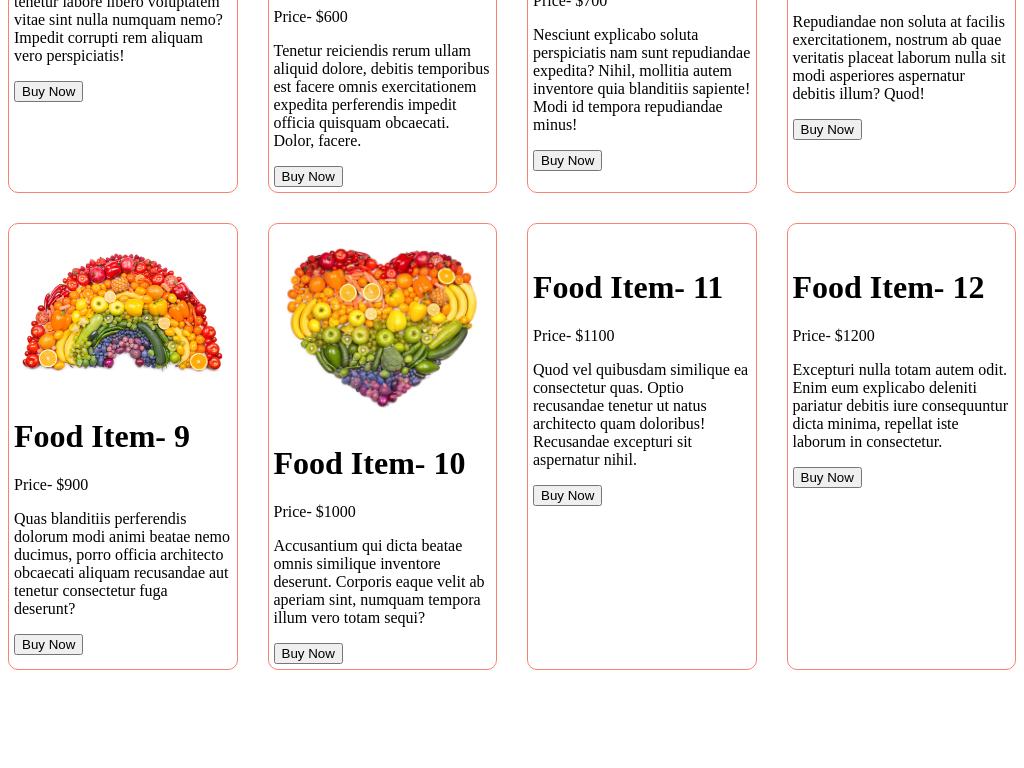
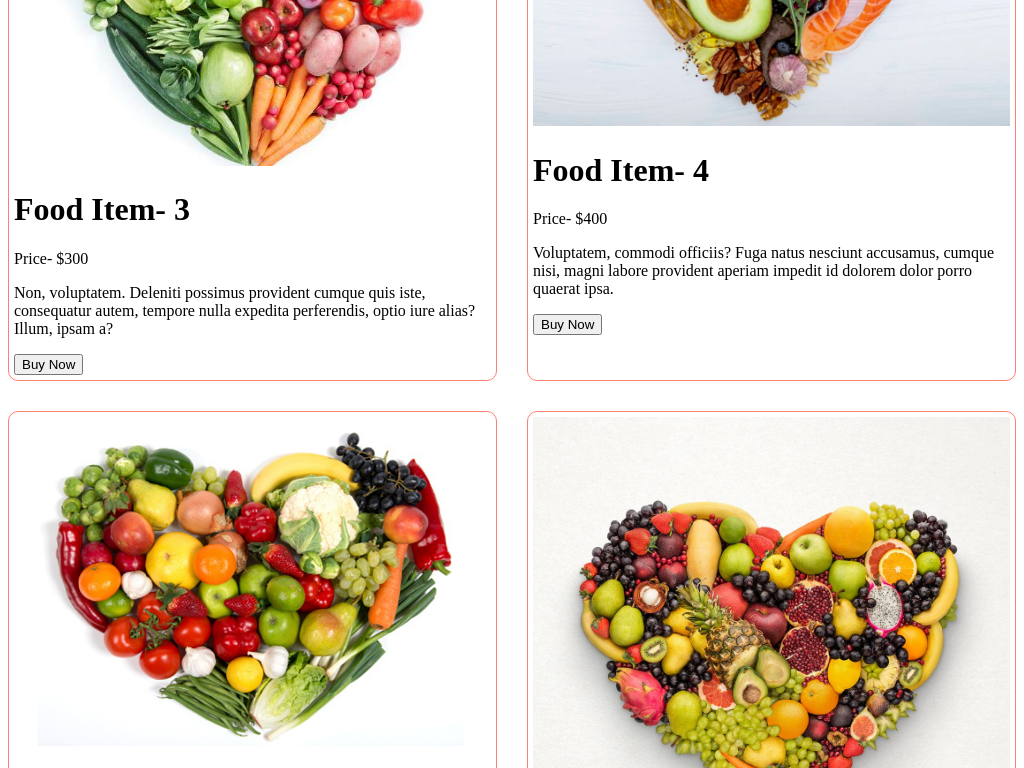
Before and after one commit to FahimFaysalNirjhar/practice-food-website-media-query, a plain HTML site: page index.html in a window 1024 px wide. Shown: the part 757-1525 px from the top of the page. Before the commit the page ends 1435 px from the top, so only its background shows below. Drawn offline with Linux system fonts and the light colour scheme.

Commit message:
added medium device media query

```diff
--- a/index.html
+++ b/index.html
@@ -23,6 +23,11 @@
         @media screen and (max-width: 992px) {
             .container{
                 grid-template-columns: 1fr;
+            }
+        }
+        @media screen and (min-width:992.01px) and (max-width:1200px) {
+            .container{
+                grid-template-columns: repeat(2, 1fr);
             }
         }
     </style>
```
